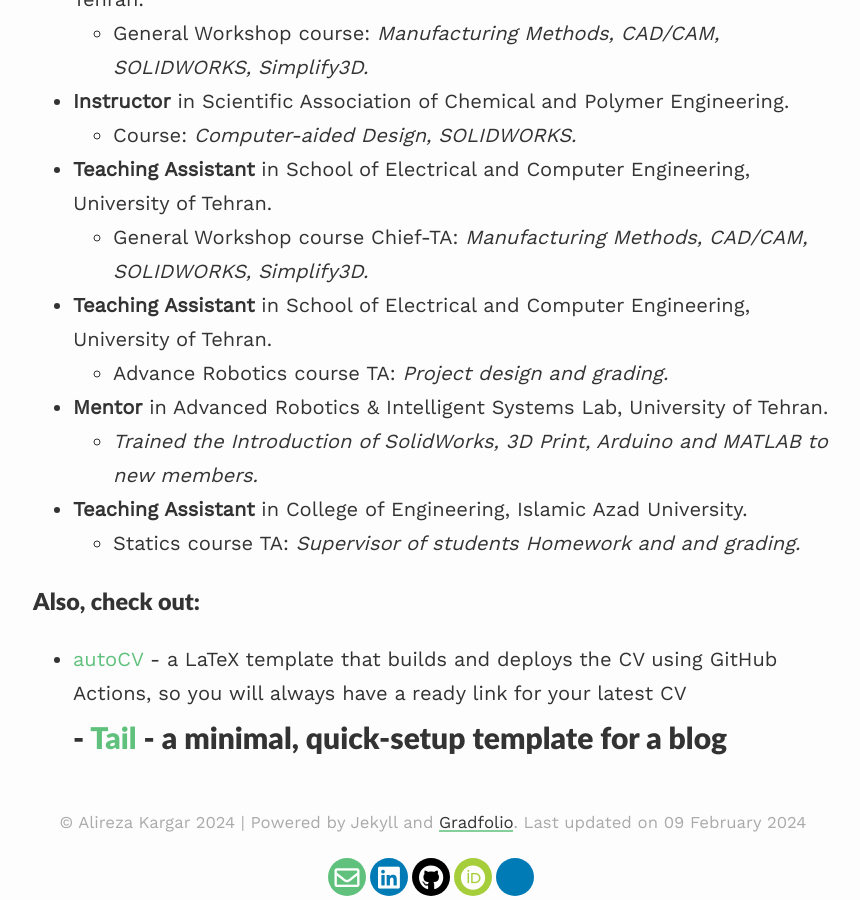
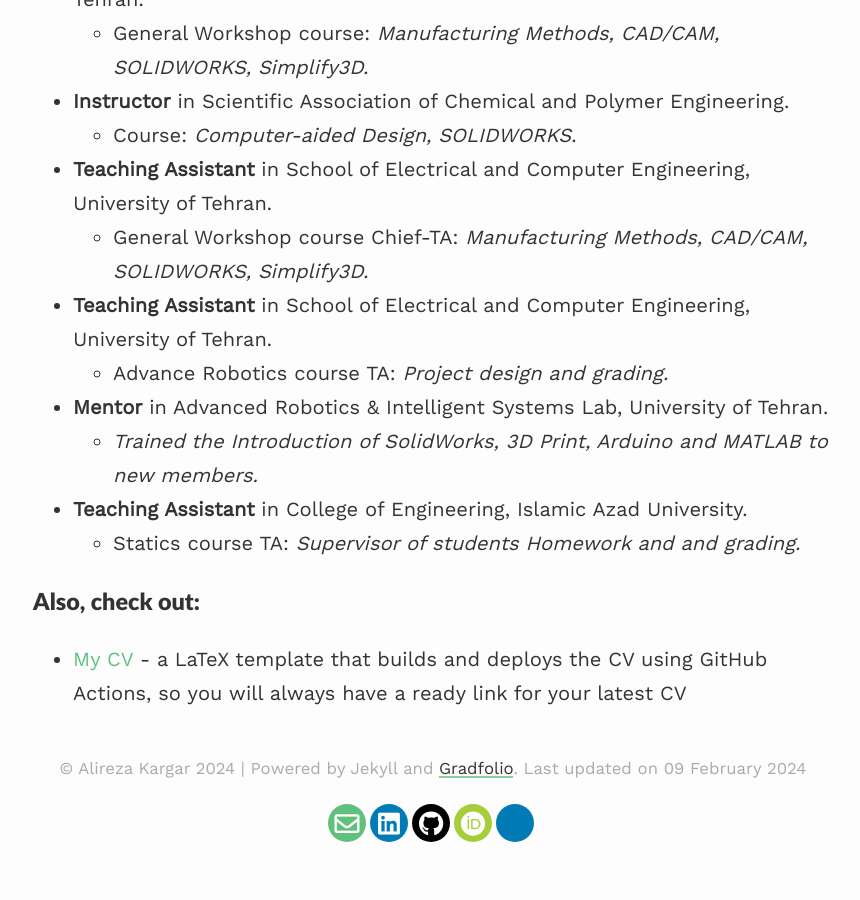
Before and after one commit to alireza-kargar/alireza-kargar.github.io, a Jekyll site: the page built from index.md, in a window 1280 px wide and 900 px high, scrolled down 2310 px. Shown: the whole window, without its empty margins (207-1067 px from the left). Built offline with Jekyll 4.4.1, drawn with Linux system fonts in a browser that asks for light colours; nearby versions of some CDN libraries; after the commit the page ends 3156 px from its top, so only the background shows below that.

Commit message:
additin the home page

```diff
--- a/index.md
+++ b/index.md
@@ -74,5 +74,4 @@ Product and System design, Computer-aided design and manufacturing , Service Rob
 
 ### Also, check out:
 
-- [autoCV](https://github.com/jitinnair1/autocv) - a LaTeX template that builds and deploys the CV using GitHub Actions, so you will always have a ready link for your latest CV
-# - [Tail](https://github.com/jitinnair1/tail) - a minimal, quick-setup template for a blog
+- [My CV](https://github.com/jitinnair1/autocv) - a LaTeX template that builds and deploys the CV using GitHub Actions, so you will always have a ready link for your latest CV
```
